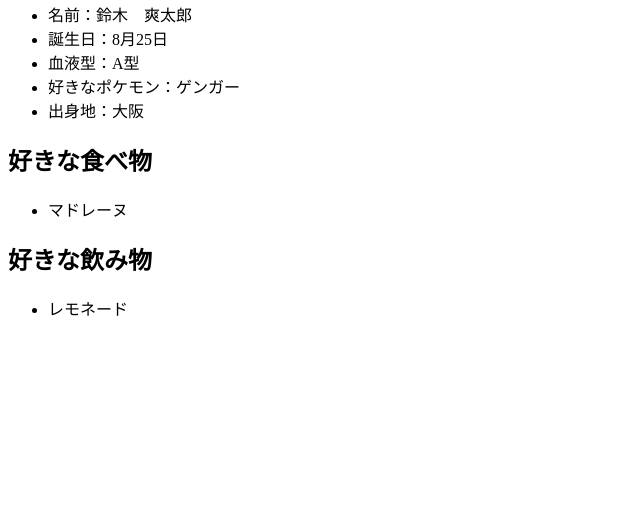
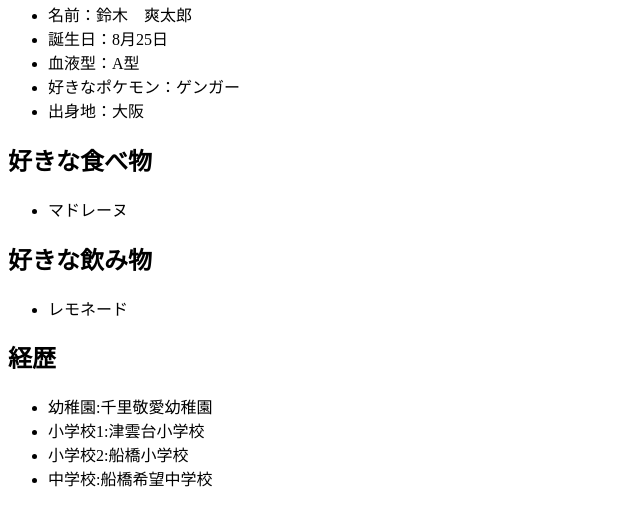
Before and after one commit to suzuki0825/git-practice2023, a plain HTML site: page index.html in a window 1280 px wide. Shown: the part 87-612 px from the top of the page, without its empty margins (0-640 px from the left). Drawn offline with Linux system fonts and the light colour scheme.

Commit message:
経歴の追加

```diff
--- a/index.html
+++ b/index.html
@@ -26,5 +26,14 @@
     <ul>
         <li>レモネード</li>
     </ul>
+
+    <h2>経歴</h2>
+    <ul>
+        <li>幼稚園:千里敬愛幼稚園 </li>
+        <li>小学校1:津雲台小学校 </li>
+        <li>小学校2:船橋小学校</li>
+        <li>中学校:船橋希望中学校 </li>
+    </ul>
+
 </body>
 </html>
```
